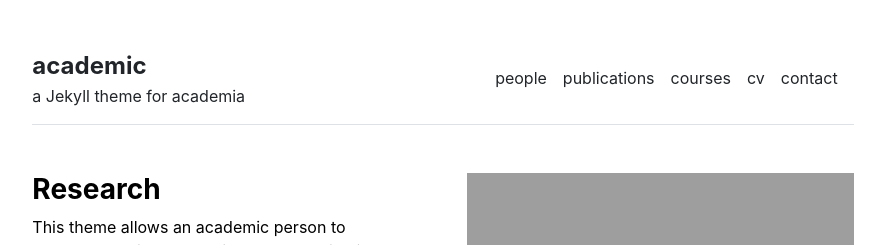
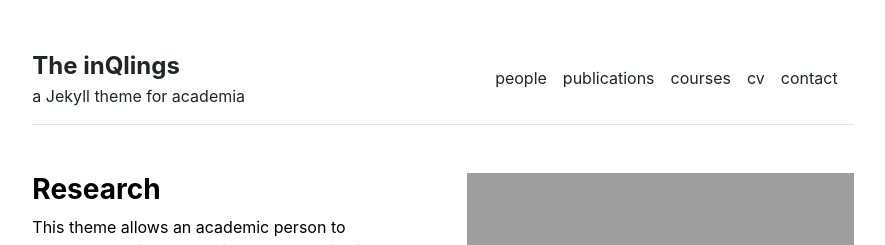
Before and after one commit to nelly-ng/nelly-ng.github.io, a Jekyll site: the page built from index.md, in a window 1280 px wide. Shown: the top 245 px of the page, without its empty margins (197-1082 px from the left). Built offline with Jekyll 4.4.1, drawn with Linux system fonts in a browser that asks for light colours.

Commit message:
Update _config.yml

```diff
--- a/_config.yml
+++ b/_config.yml
@@ -1,4 +1,4 @@
 url: "" # the base hostname & protocol for your site, e.g. http://example.com
 baseurl: "" # the subpath of your site, e.g. /blog
-title: "academic" # the name of your site, e.g. ACME Corp.
+title: "The inQlings" # the name of your site, e.g. ACME Corp.
 description: "a Jekyll theme for academia"
```
